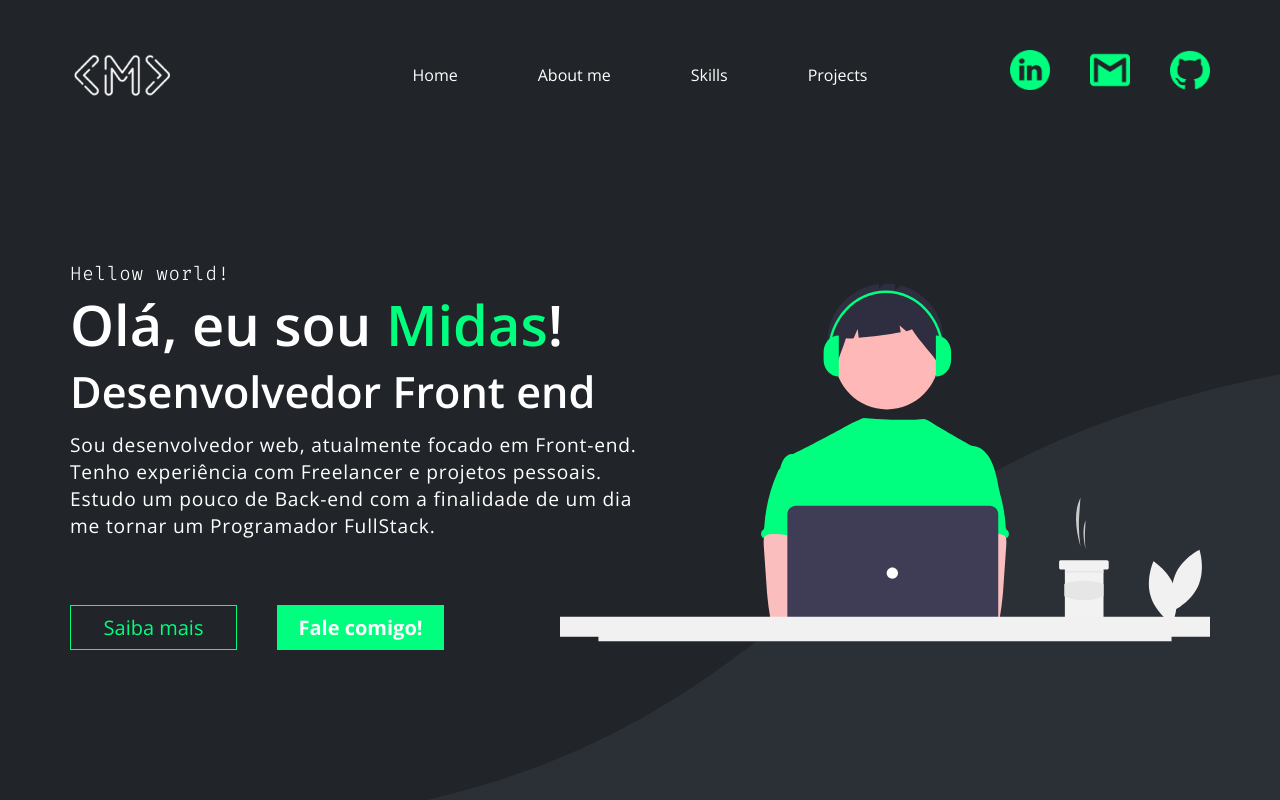
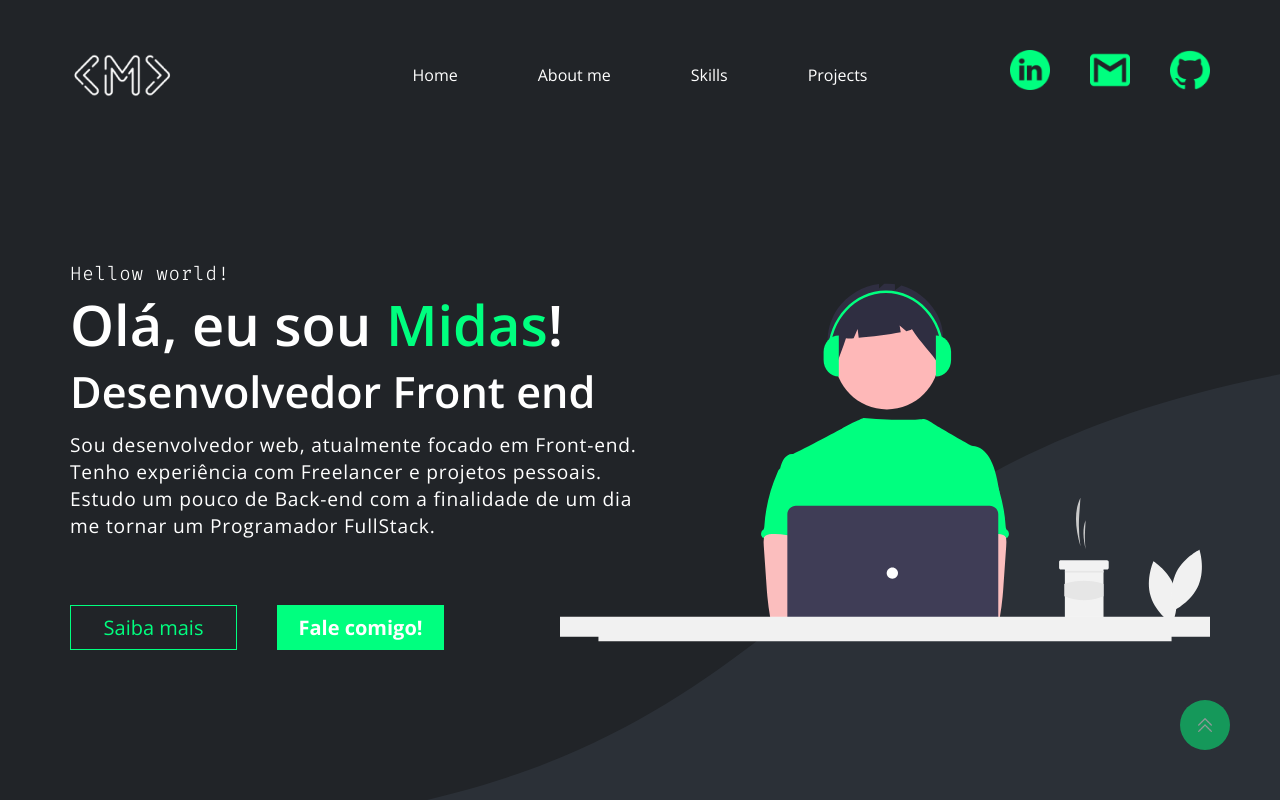
Before and after one commit to midas-codde/portifolio-page, a Vue app: page / in a window 1280 px wide. Shown: the top 800 px of the page. Built offline with nearby package versions, Linux system fonts and the light colour scheme.

Commit message:
Funcionalidade btnTop

```diff
--- a/src/App.vue
+++ b/src/App.vue
@@ -6,9 +6,15 @@ import svgHome from './components/vue-design/svgHome.vue'
 import svgPc from './components/vue-design/svgPc.vue';
 import svgProjects from './components/vue-design/svgProjects.vue'
 import svgContact from './components/vue-design/svgContact.vue'
+
+  const btnTop = () =>{
+    window.scrollTo(0,0)
+  }
+
 </script>
 
 <template>
+  <div v-on:click="btnTop" class="btn-top"><img src="../src/imgs/up-arrow.png" alt=""></div>
   <div id="home" class="home-container">
     <svgBg class="background" />
     <div class="home-center">
@@ -159,7 +165,7 @@ import svgContact from './components/vue-design/svgContact.vue'
             <div class="projects-content-rl">
               <img class="project-img p" src="../src/imgs/project2.png" alt="">
               <h2>Company Plataform</h2>
-              <p>Interface feita em VueJs que simula um sistema gerencial de uma empresa.</p>
+              <p>Interface feita em VueJs que simula um sistema gerencial de uma empresa. <br> (Em desenvolvimento)</p>
             </div>
           </a>
         </div>
@@ -191,10 +197,10 @@ import svgContact from './components/vue-design/svgContact.vue'
         <div class="contact-row">
           <a href="http://wa.me/5521973972811" target="_blank" rel="noopener noreferrer"><img class="contact-icon"
               src="../src/assets/icons/wppFooter.png" alt="" srcset=""></a>
-          <a href="http://mailto:richardisraelmagalhaes@gmail.com" target="_blank" rel="noopener noreferrer"><img class="contact-icon"
-              src="../src/assets/icons/gmailFooter.png" alt="" srcset=""></a>
-          <a href="http://www.linkedin.com/in/richard-israel-667462246/" target="_blank" rel="noopener noreferrer"><img class="contact-icon"
-              src="../src/assets/icons/linkedinFooter.png" alt="" srcset=""></a>
+          <a href="http://mailto:richardisraelmagalhaes@gmail.com" target="_blank" rel="noopener noreferrer"><img
+              class="contact-icon" src="../src/assets/icons/gmailFooter.png" alt="" srcset=""></a>
+          <a href="http://www.linkedin.com/in/richard-israel-667462246/" target="_blank" rel="noopener noreferrer"><img
+              class="contact-icon" src="../src/assets/icons/linkedinFooter.png" alt="" srcset=""></a>
         </div>
         <a class="contact-btn" href="https://github.com/RichardMidas" target="_blank">
           <img class="contact-git" src="../src/assets/icons/github.png" alt="">
@@ -203,6 +209,7 @@ import svgContact from './components/vue-design/svgContact.vue'
       <div class="contact-right">
         <svgContact class="svgContact" />
       </div>
+      <p>Site desenvolvido por <a href="https://github.com/RichardMidas" target="_blank">Midas</a></p>
     </div>
   </div>
 </template>
@@ -212,6 +219,33 @@ import svgContact from './components/vue-design/svgContact.vue'
 $color-primary: #212428;
 $color-secondary: #2B3037;
 $main-vue: #00FF7F;
+$main-react: #25BEEF;
+
+.btn-top {
+  width: 50px;
+  height: 50px;
+  border-radius: 50%;
+  background-color: $main-vue;
+  cursor: pointer;
+  position: fixed;
+  opacity: 50%;
+  z-index: 5;
+  right: 50px;
+  bottom: 50px;
+  display: flex;
+  align-items: center;
+  justify-content: center;
+  transition: all .3s;
+
+  &:hover {
+    opacity: 100%;
+  }
+
+  img {
+    width: 20px;
+  }
+
+}
 
 .home-container {
   width: 100vw;
@@ -1133,6 +1167,11 @@ $main-vue: #00FF7F;
     flex-direction: column;
     margin: 1px;
     height: 700px !important;
+
+    a {
+      width: 300px !important;
+      margin: 20px 0px !important;
+    }
   }
 
   .projects-container {
@@ -1140,6 +1179,12 @@ $main-vue: #00FF7F;
   }
 
   .projects-content {
+    margin: 20px 0px !important;
+    width: 300px !important;
+
+  }
+
+  .projects-content-rl {
     margin: 20px 0px !important;
     width: 300px !important;
   }
@@ -1165,6 +1210,20 @@ $main-vue: #00FF7F;
     width: 1500px;
     height: 100%;
     display: flex;
+
+    p {
+      font-family: Open sans;
+      color: #FFF;
+      position: absolute;
+      bottom: 30px;
+      left: 50%;
+      transform: translate(-50%);
+
+      a {
+        color: $main-vue;
+        text-decoration: none;
+      }
+    }
 
     .contact-left {
       height: 100%;
@@ -1196,6 +1255,7 @@ $main-vue: #00FF7F;
         display: flex;
         align-items: center;
         justify-content: center;
+        transition: all .5s;
 
         &:hover {
           box-shadow: inset 0px 0px 15px 1px $main-vue;
--- a/src/scss/app.scss
+++ b/src/scss/app.scss
@@ -1,6 +1,8 @@
 $color-primary: #212428;
 $color-secondary: #2B3037;
 $main-vue: #00FF7F;
+$main-react: #25BEEF;
+
 * {
   margin: 0;
   padding: 0;
```
Also changed, not shown: src/imgs/up-arrow.png (added).
